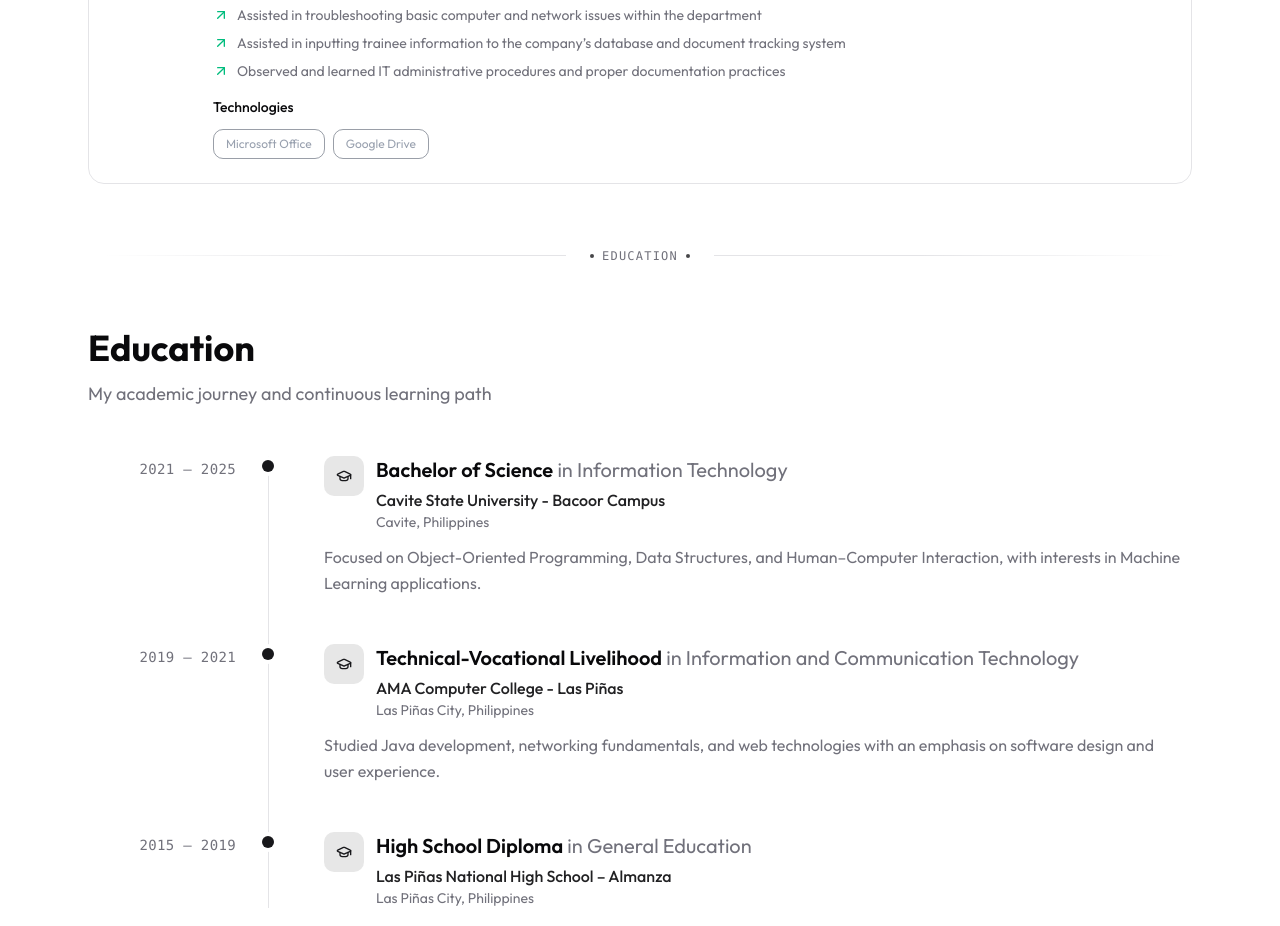
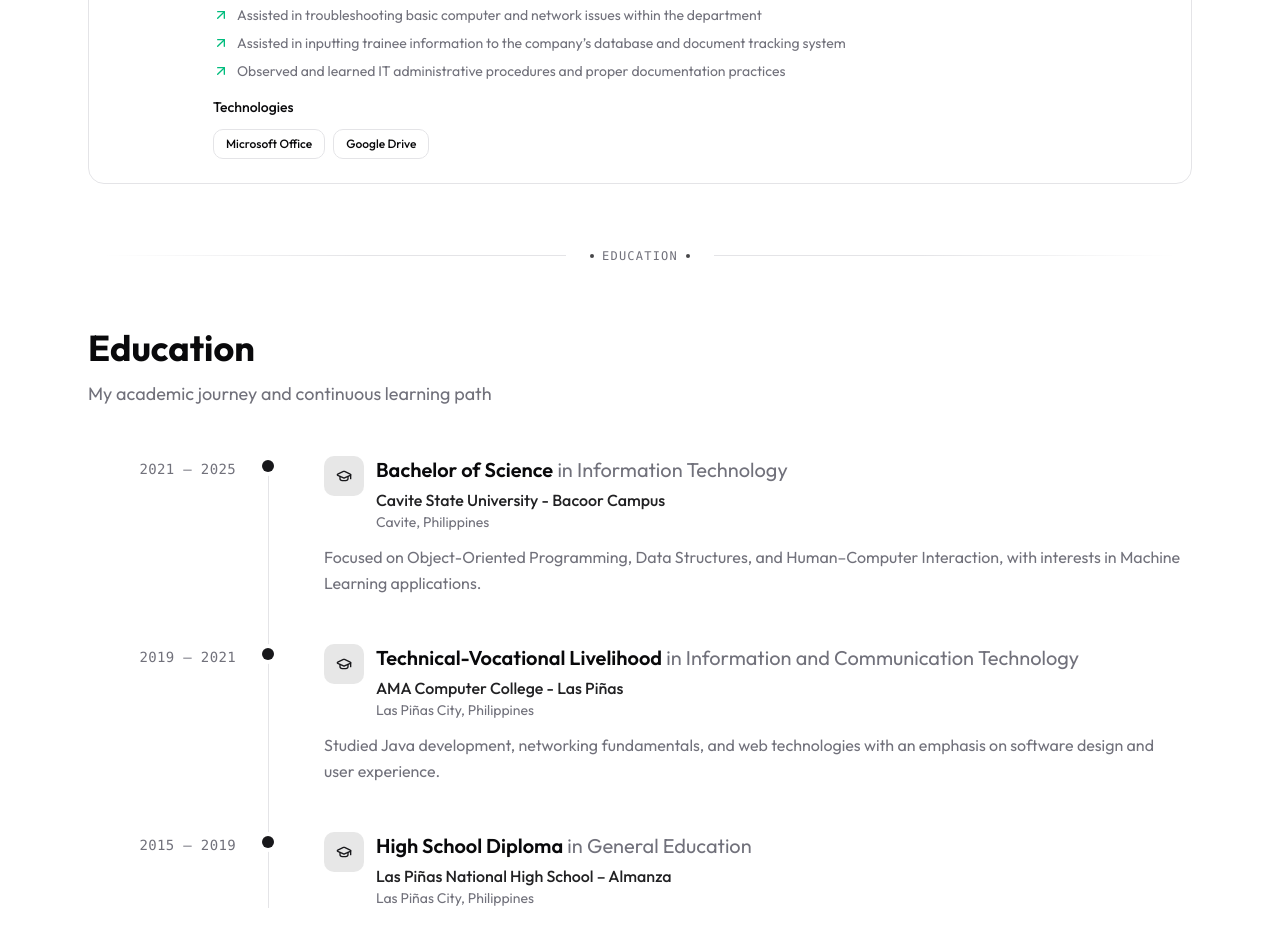
Before and after one commit to Jireh-sama/portfolio, a React (Vite) app: page / in a window 1280 px wide. Shown: the part 3440-4366 px from the top of the page. Built offline with nearby package versions, Linux system fonts and the light colour scheme.

Commit message:
style: update display property

```diff
--- a/src/components/WorkExperienceItem.tsx
+++ b/src/components/WorkExperienceItem.tsx
@@ -7,7 +7,7 @@
 const WorkExperienceItem = ({ exp }: WorkExperienceItemProps) => {
   return (
     <div className="group rounded-2xl flex dark:bg-gray-800/30 backdrop-blur-sm border p-6 space-x-5 transition-all duration-300 cursor-pointer">
-      <div className="flex-shrink-0 w-20 h-20 p-2 rounded-xl bg-white/5 border dark:border-white/10 flex items-center justify-center">
+      <div className="hidden md:flex flex-shrink-0 w-20 h-20 p-2 rounded-xl bg-white/5 border dark:border-white/10 items-center justify-center">
         <img
           src={exp.logo}
           alt={exp.company}
@@ -70,7 +70,7 @@
             {exp.technologies.map((tech, techIndex) => (
               <span
                 key={techIndex}
-                className="px-3 py-1.5 rounded-lg dark:bg-gray-800/50 border border-gray-700/50 text-xs text-gray-400 dark:hover:bg-gray-800 hover:border-gray-600 transition-all cursor-pointer"
+                className="px-3 py-1.5 rounded-lg bg-accent-cyan/10 dark:bg-accent-cyan/15 border border-accent-cyan/30 dark:border-accent-cyan/40 text-xs text-accent-cyan dark:text-accent-cyan/95 font-medium dark:hover:bg-accent-cyan/25 hover:bg-accent-cyan/20 hover:border-accent-cyan/50 transition-all cursor-pointer duration-300"
               >
                 {tech}
               </span>
```
